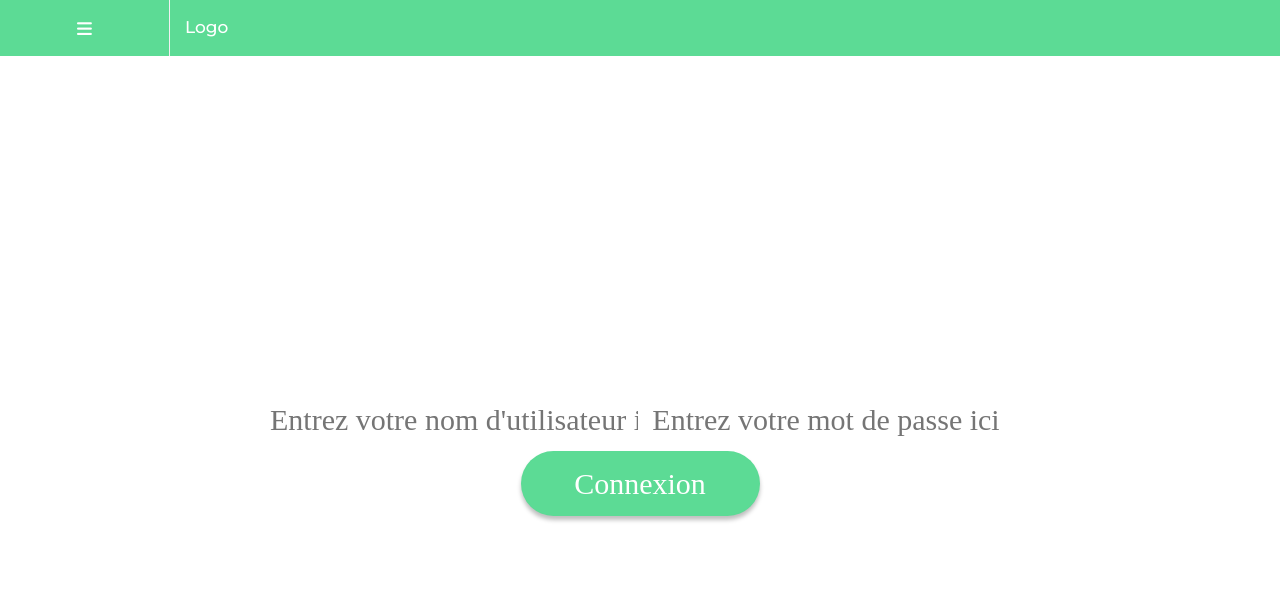
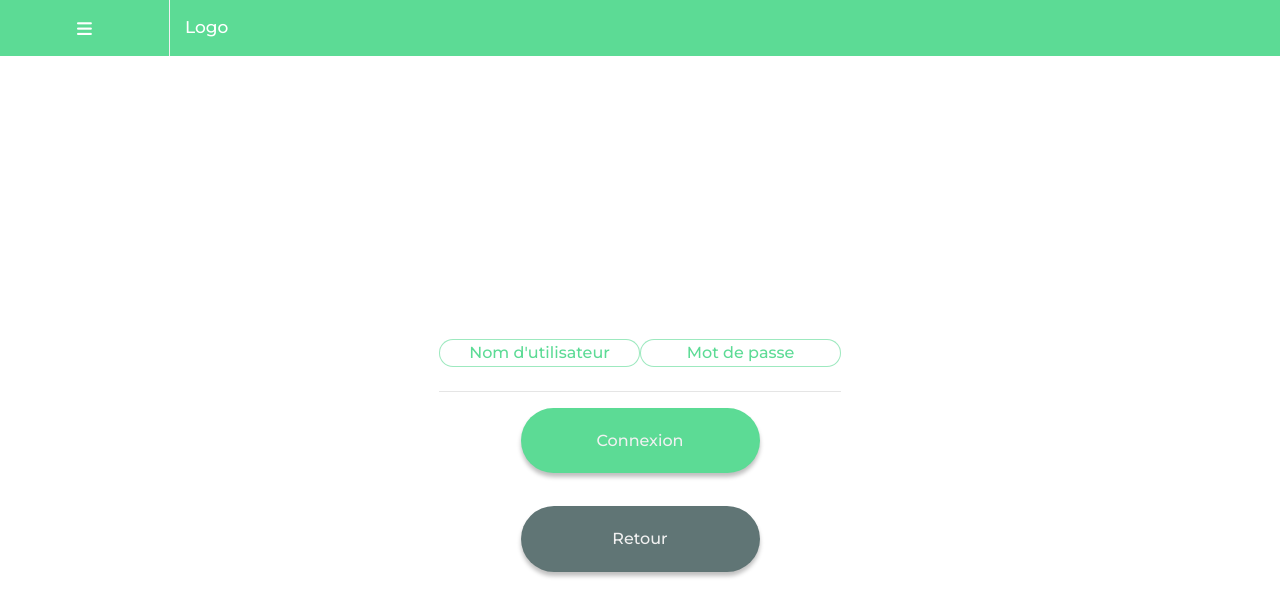
Before and after one commit to Saadovski/PLD_SMART, a React (Create React App) app in the folder frontend/: page /connexion in a window 1280 px wide. Shown: the top 616 px of the page. Built offline with nearby package versions, Linux system fonts and the light colour scheme; no server answers.

Commit message:
css et genres

```diff
--- a/frontend/src/component/Home.js
+++ b/frontend/src/component/Home.js
@@ -20,7 +20,7 @@ function Home() {
         </div>
       </div>
 
-      <section className="presentation-container">
+      <section className="presentation-container texte-centre">
         <h2>Comment ça fonctionne ?</h2>
         <div>Un problème pour choisir un film avec tes potes ? N'en dis pas plus Walou est là pour toi</div>
         <br />
--- a/frontend/src/component/MonEspace.js
+++ b/frontend/src/component/MonEspace.js
@@ -12,7 +12,7 @@ function MonEspace() {
         <div>Username ici ...</div>
         <div className="nav">
           <div onClick={() => setState(1)}>
-            <i className="fas fa-user float-left"></i> Mes infos
+            <i className="fas fa-username float-left"></i> Mes infos
           </div>
           <div onClick={() => setState(2)}>
             <i className="fas fa-heart float-left"></i> Mes préférences
--- a/frontend/src/component/Navbar.js
+++ b/frontend/src/component/Navbar.js
@@ -50,9 +50,12 @@ function Navbar() {
         </Link>
       </div>
       <div id="myLinks">
+        <div className="box-horizontal">
         <Button className="icon" onClick={closeNavBar}>
           <i className="fas fa-times"></i>
         </Button>
+        <h3> {authContext.username} </h3>
+        </div>
         <Link to="/">Accueil</Link>
         {!authContext.isAuth && <Link to="/connexion">Connexion</Link>}
         {!authContext.isAuth && <Link to="/inscription">Inscription</Link>}
--- a/frontend/src/component/Signin.js
+++ b/frontend/src/component/Signin.js
@@ -7,8 +7,8 @@ import { AuthContext } from "../context/authContext";
 function Signin(props) {
   const REACT_APP_API_URL = process.env.REACT_APP_API_URL || "http://localhost:1024/api/";
 
-  const [username, setUsername] = useState("");
-  const [password, setPassword] = useState("");
+  const [username, setUsername] = useState("nom d'utilisateur");
+  const [password, setPassword] = useState("password");
 
   const authContext = useContext(AuthContext);
 
@@ -69,9 +69,8 @@ function Signin(props) {
             class="box-sans-contour texte-vert texte-centre"
             type="text"
             name="username"
-            value={username}
             onChange={(e) => setUsername(e.target.value)}
-            placeholder="Entrez votre nom d'utilisateur ici"
+            placeholder="Nom d'utilisateur"
           />
         </label>
         <label>
@@ -79,18 +78,23 @@ function Signin(props) {
             class="box-sans-contour texte-vert texte-centre"
             type="password"
             name="password"
-            value={password}
             onChange={(e) => setPassword(e.target.value)}
-            placeholder="Entrez votre mot de passe ici"
+            placeholder="Mot de passe"
           />
         </label>
-        <div></div>
+        <hr></hr>
         <div class="bouton-vert-hover">
-          <button class="bouton-vert-rempli texte-blanc" onClick={handleSubmit}>
+          <button class="bouton-vert-rempli" onClick={handleSubmit}>
             Connexion
           </button>
         </div>
       </form>
+      <hr></hr>
+      <div class="bouton-gris-hover box-en-bas">
+        <button className="bouton-gris-rempli" onClick={(event) => {window.location.href="/connection"}}>
+          Retour
+        </button>
+      </div>
     </div>
   );
 }
--- a/frontend/src/component/UserInfos.js
+++ b/frontend/src/component/UserInfos.js
@@ -29,7 +29,7 @@ function UserInfos() {
         "Content-Type": "application/json",
       },
       body: JSON.stringify({
-        username: username,
+        userId: authContext.userId,
         password: password,
         token: authContext.token,
       }),
@@ -95,6 +95,7 @@ function UserInfos() {
             class="box-sans-contour texte-vert texte-centre"
             type="password"
             name="username"
+            value={password}
             readOnly={!isModifying}
             onChange={() => setHasChanged(true)}
             placeholder="Confirmez votre mot de passe ici"
--- a/frontend/src/component/signup/Signup_id.js
+++ b/frontend/src/component/signup/Signup_id.js
@@ -48,7 +48,7 @@ function Signup_id(props) {
             type="text"
             name="username"
             onChange={(event) => {props.setUsername(event.target.value)}}
-            placeholder="Entrez votre nom d'utilisateur ici"
+            placeholder="Nom d'utilisateur"
           />
         </label>
         <label>
@@ -56,23 +56,30 @@ function Signup_id(props) {
             class="box-sans-contour texte-vert texte-centre"
             type="password"
             name="password"
-            onChange={(event) => {props.setPassword(event.target.value)} } placeholder="Entrez votre mot de passe ici" />
+            onChange={(event) => {props.setPassword(event.target.value)} }
+            placeholder="Mot de passe" />
         </label>
         <label>
           <input
             class="box-sans-contour texte-vert texte-centre"
             type="password"
             name="password"
-            onChange={(event) => {setPasswordConf(event.target.value)} } placeholder="Confirmez votre mot de passe ici" />
+            onChange={(event) => {setPasswordConf(event.target.value)} }
+            placeholder="Confirmez votre mot de passe ici" />
         </label>
+        <hr></hr>
+
         <div class="bouton-vert-hover">
-        <button className="bouton-vert-rempli texte-blanc" type="submit" onClick={handleSubmit}>
+        <button className="bouton-vert-rempli" type="submit" onClick={handleSubmit}>
           Valider
         </button>
         </div>
-      </form>
+        </form>
+
+      <hr></hr>
+
       <div class="bouton-gris-hover box-en-bas">
-        <button className="bouton-gris-rempli texte-blanc" onClick={(event) => {window.location.href="/connection"}}>
+        <button className="bouton-gris-rempli" onClick={(event) => {window.location.href="/connection"}}>
           Retour
         </button>
       </div>
--- a/frontend/src/component/signup/Signup_profile.js
+++ b/frontend/src/component/signup/Signup_profile.js
@@ -1,6 +1,6 @@
 function Signup_profile(props) {
     const REACT_APP_API_URL = process.env.REACT_APP_API_URL || 'http://localhost:1024/api/';
-    const genres = ["Action","Thriller","Science-Fiction"];
+    const genres = ["Action","Anime","Comedy","Documentary","Drama","Fantasy","French","Horror","Kids and family","Musical","Police","Awarded","Romance","Thriller","Science-Fiction"];
 
     const handleSubmit = (e) => {
         e.preventDefault();
@@ -36,7 +36,8 @@ function Signup_profile(props) {
     }
 
     return (
-        <div className="signup_profile">
+      <div className="box-centre">
+        <div className="signup_profile texte-centre">
             <h1>Choisissez les genres qui vous attirent</h1>
             <div className="genres_Container">
                 {genres.map((genre, index) => {
@@ -48,9 +49,10 @@ function Signup_profile(props) {
                   );
                 })}
             </div>
-            <div>
-                <button type="submit" onClick={handleSubmit}>Valider</button>
+            <div className="bouton-vert-hover">
+                <button className="bouton-vert-rempli" type="submit" onClick={handleSubmit}>Valider</button>
             </div>
+        </div>
         </div>
 
     );
--- a/frontend/src/styles/boutons.css
+++ b/frontend/src/styles/boutons.css
@@ -6,6 +6,7 @@ border: 1px solid rgba(92, 219, 149, 0.99);
 box-sizing: border-box;
 box-shadow: 0px 4px 4px rgba(0, 0, 0, 0.25);
 border-radius: 100px;
+color : #f1f1f1;
 }
 
 .bouton-vert-hover button:hover {
@@ -22,6 +23,7 @@ border: 1px solid rgba(96, 117, 117, 0.99);
 box-sizing: border-box;
 box-shadow: 0px 4px 4px rgba(0, 0, 0, 0.25);
 border-radius: 100px;
+color: #f1f1f1;
 }
 
 .bouton-gris-hover button:hover {
--- a/frontend/src/styles/box.css
+++ b/frontend/src/styles/box.css
@@ -30,8 +30,8 @@
 }
 
 .box-sans-contour{
-    border: 0px solid;
-
+    border: 1px solid rgba(92, 219, 149, 0.60);
+    border-radius: 100px;
 }
 
 .box-horizontal{
--- a/frontend/src/styles/textes.css
+++ b/frontend/src/styles/textes.css
@@ -1,24 +1,19 @@
 .texte-blanc{
-
-font-family: Proxima;
-font-style: normal;
-font-weight: normal;
-font-size: 30px;
-line-height: 45px;
-
 color: #FFFFFF;
 }
 
-.texte-vert{
-
-    font-family: Proxima;
-    font-style: normal;
-    font-weight: normal;
+.texte-bouton{
     font-size: 30px;
     line-height: 45px;
+}
 
+.texte-vert{
     color: #5CDB95;
-    }
+}
+
+.texte-vert::placeholder{
+    color: #5CDB95;
+}
 
 .texte-centre{
     text-align: center;
```
